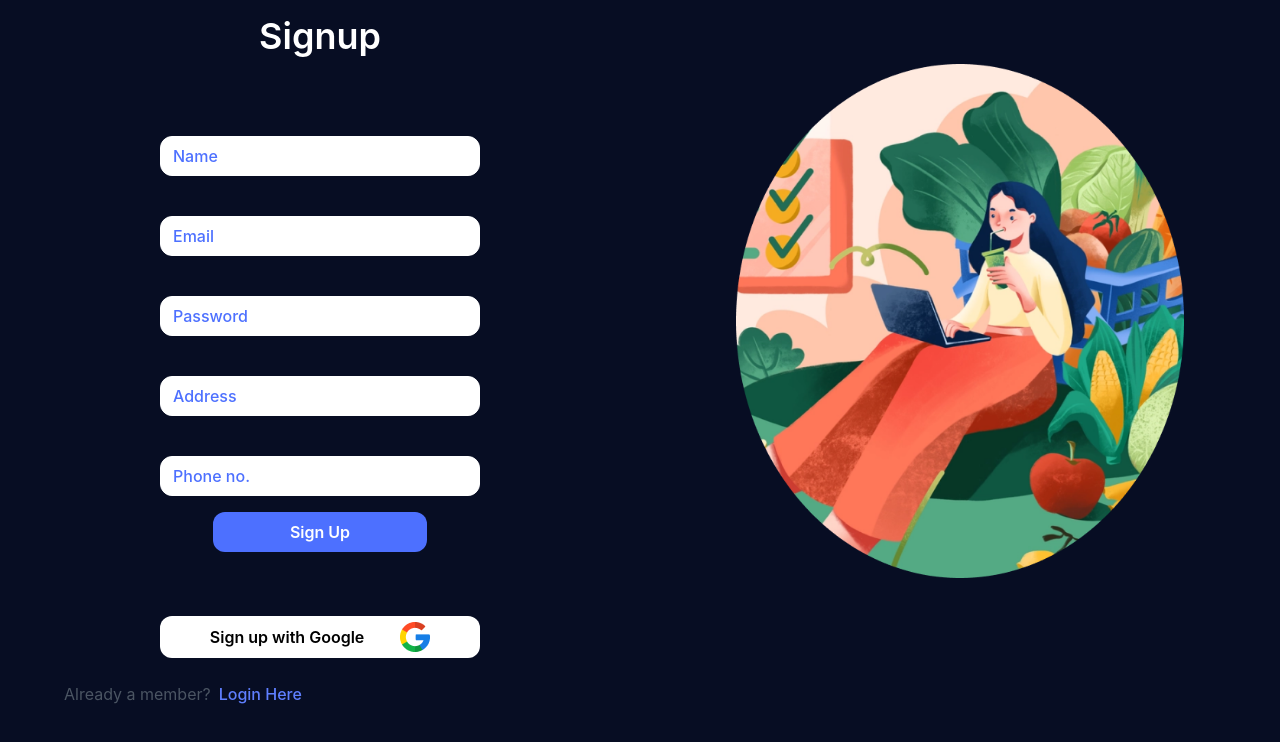
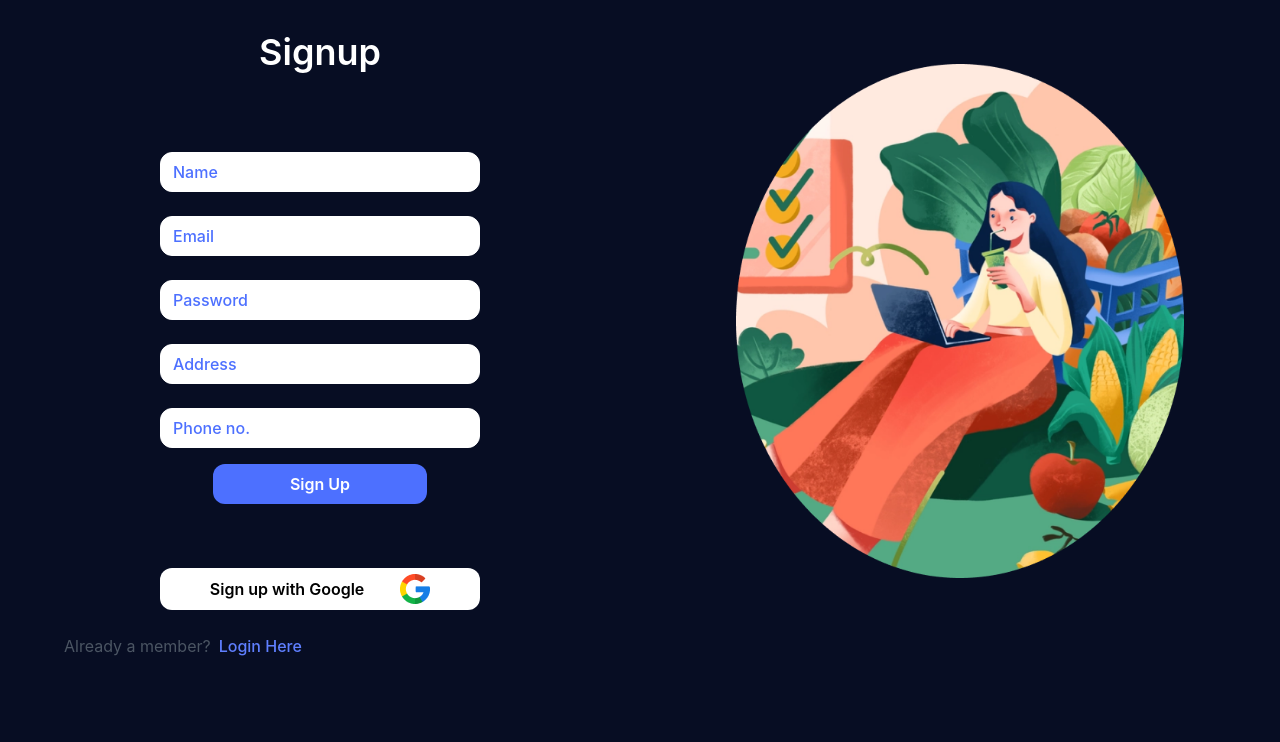
Before and after one commit to dhankarsimran/DukaanDaar, a React (Create React App) app in the folder client/: page /signup in a window 1280 px wide. Shown: the top 742 px of the page. Built offline with nearby package versions, Linux system fonts and the light colour scheme.

Commit message:
signup route backend added

```diff
--- a/client/package.json
+++ b/client/package.json
@@ -7,11 +7,15 @@
     "@testing-library/jest-dom": "^5.16.5",
     "@testing-library/react": "^13.4.0",
     "@testing-library/user-event": "^13.5.0",
+    "axios": "^1.3.4",
     "react": "^18.2.0",
     "react-dom": "^18.2.0",
+    "react-helmet": "^6.1.0",
+    "react-hot-toast": "^2.4.0",
     "react-icons": "^4.8.0",
     "react-router-dom": "^6.9.0",
     "react-scripts": "5.0.1",
+    "react-toastify": "^9.1.2",
     "web-vitals": "^2.1.4"
   },
   "scripts": {
--- a/client/src/App.js
+++ b/client/src/App.js
@@ -8,6 +8,7 @@ import ForgotPassword from "./components/ForgotPassword/ForgotPassword";
 import ProfilePage from "./components/ProfilePage/ProfilePage";
 import Loader from "./components/Loader/Loader";
 import { IntroPage } from "./components/IntroPage/IntroPage";
+
 function App() {
   const [loading, setLoading] = useState(true);
   const [userIn, setUserIn] = useState(false);
--- a/client/src/components/HomePage/HomePage.jsx
+++ b/client/src/components/HomePage/HomePage.jsx
@@ -2,14 +2,9 @@ import React,{useState} from 'react'
 import LoginPage from '../LoginPage/LoginPage';
 
 const HomePage = () => {
-  const[userIn,setUserIn]=useState(false);
   return (
     <>
-    {userIn ?(
     <div className='text-[#fff]'>HomePage</div>
-      ):(
-      <LoginPage/>
-      )}
     </>
   )
 }
--- a/client/src/components/SignupPage/SignupPage.jsx
+++ b/client/src/components/SignupPage/SignupPage.jsx
@@ -1,33 +1,71 @@
-import React from 'react'
+import React,{useState} from 'react'
 import "./SignUpPage.css"
+import toast, { Toaster } from 'react-hot-toast';
+import axios from 'axios';
+import { useNavigate } from 'react-router-dom';
 const SignupPage = () => {
+const navigate = useNavigate();
+const[name,setName]=useState('');
+const[email,setEmail]=useState('');
+const[password,setPassword]=useState('');
+const[address,setAddress]=useState('');
+const[phone,setPhone]=useState('');
+
+const handleSubmit = async (e)=>{
+    e.preventDefault();
+    try {
+        const res = await axios.post('/api/v1/auth/signup',{name,email,password,address,phone});
+        if(res && res.data.success){
+            toast.success(res.data.message);
+            navigate('/login');
+        } else {
+            toast.error(res.data.message);
+        }
+    } catch (error) {
+     console.log(error);
+     toast.error("Something went wrong");
+    }
+}
   return (
     <div className='container1 w-screen'>
         <div className="signupBox flex sm:flex ">
             <div className="signupLeft ">
-                <div className='signupLeftTitle text-center text-[#ffffff] font-semibold mt-4'>
+                <div className='signupLeftTitle text-center text-[#ffffff] font-semibold mt-8'>
                     <p className='text-4xl signupText'>Signup</p>
                 </div>
-                <div className="inputDetails sm:mt-20 text-center">
+                <form onSubmit={handleSubmit}>
+                <div className="inputDetails sm:mt-20 text-center" >
                         <input className="flex h-10 mt-4 w-6/12 m-auto border rounded-xl border-[#ffffff] bg-[#ffffff] py-2 px-3 text-md font-medium placeholder:text-[#4d70ff] focus:ring-1 focus:ring-gray-400 focus:ring-offset-1"
                             type="name"
-                            placeholder="Name"></input>
-                      {/* <input className="flex h-10 mt-4 w-6/12 m-auto border rounded-xl border-[#ffffff] bg-[#ffffff] py-2 px-3 text-md font-medium placeholder:text-[#4d70ff] focus:ring-1 focus:ring-gray-400 focus:ring-offset-1"
+                            placeholder="Name"
+                            value={name}
+                            onChange={(e)=>setName(e.target.value)}
+                            required/>
+                      <input className="flex h-10 mt-6 w-6/12 m-auto border rounded-xl border-[#ffffff] bg-[#ffffff] py-2 px-3 text-md font-medium placeholder:text-[#4d70ff] focus:ring-1 focus:ring-gray-400 focus:ring-offset-1 disabled:opacity-50"
                             type="email"
-                            placeholder="Email"></input> */}
-                      <input className="flex h-10 mt-10 w-6/12 m-auto border rounded-xl border-[#ffffff] bg-[#ffffff] py-2 px-3 text-md font-medium placeholder:text-[#4d70ff] focus:ring-1 focus:ring-gray-400 focus:ring-offset-1 disabled:opacity-50"
-                            type="email"
-                            placeholder="Email"></input>
-                        <input className="flex h-10 mt-10 w-6/12 m-auto border rounded-xl border-[#ffffff] bg-[#ffffff] py-2 px-3 text-md font-medium placeholder:text-[#4d70ff] focus:ring-1 focus:ring-gray-400 focus:ring-offset-1 disabled:opacity-50"
+                            placeholder="Email"
+                            value={email}
+                            onChange={(e)=>setEmail(e.target.value)}
+                            required/>
+                        <input className="flex h-10 mt-6 w-6/12 m-auto border rounded-xl border-[#ffffff] bg-[#ffffff] py-2 px-3 text-md font-medium placeholder:text-[#4d70ff] focus:ring-1 focus:ring-gray-400 focus:ring-offset-1 disabled:opacity-50"
                             type="password"
-                            placeholder="Password"></input>
-                      <input className="flex h-10 mt-10 w-6/12 m-auto border rounded-xl border-[#ffffff] bg-[#ffffff] py-2 px-3 text-md font-medium placeholder:text-[#4d70ff] focus:ring-1 focus:ring-gray-400 focus:ring-offset-1 disabled:opacity-50"
+                            placeholder="Password"
+                            value={password}
+                            onChange={(e)=>setPassword(e.target.value)}
+                            required/>
+                      <input className="flex h-10 mt-6 w-6/12 m-auto border rounded-xl border-[#ffffff] bg-[#ffffff] py-2 px-3 text-md font-medium placeholder:text-[#4d70ff] focus:ring-1 focus:ring-gray-400 focus:ring-offset-1 disabled:opacity-50"
                             type="text"
-                            placeholder="Address"></input>
-                      <input className="flex h-10 mt-10 w-6/12 m-auto border rounded-xl border-[#ffffff] bg-[#ffffff] py-2 px-3 text-md font-medium placeholder:text-[#4d70ff] focus:ring-1 focus:ring-gray-400 focus:ring-offset-1 disabled:opacity-50"
-                            type="number"
-                            placeholder="Phone no."></input>
-                        <button className=" signupBt mt-4 rounded-xl bg-[#4d70ff] px-5 w-4/12 py-1.5 text-base font-semibold leading-7 text-white hover:bg-[#6581f2] ">
+                            placeholder="Address"
+                            value={address}
+                            onChange={(e)=>setAddress(e.target.value)}
+                            required/>
+                      <input className="flex h-10 mt-6 w-6/12 m-auto border rounded-xl border-[#ffffff] bg-[#ffffff] py-2 px-3 text-md font-medium placeholder:text-[#4d70ff] focus:ring-1 focus:ring-gray-400 focus:ring-offset-1 disabled:opacity-50"
+                            type="text"
+                            placeholder="Phone no."
+                            value={phone}
+                            onChange={(e)=>setPhone(e.target.value)}
+                            required/>
+                        <button className=" signupBt mt-4 rounded-xl bg-[#4d70ff] px-5 w-4/12 py-1.5 text-base font-semibold leading-7 text-white hover:bg-[#6581f2] " type="submit">
                             Sign Up
                             </button>
                 <div className='SignInGoogle'>
@@ -37,18 +75,20 @@ const SignupPage = () => {
                     </button>
                 </div>
                 <div className="newMember text-center sm:text-left w-[80%]  mt-4 m-auto flex">
-                <p class="mt-2 text-base text-gray-600 dark:text-gray-300"> Already a member?</p>
-                    <a href="/login"  class="font-medium text-[#5f7fff] transition-all duration-200 hover:underline mt-2 px-2">Login Here
+                <p className="mt-2 text-base text-gray-600 dark:text-gray-300"> Already a member?</p>
+                    <a href="/login"  className="font-medium text-[#5f7fff] transition-all duration-200 hover:underline mt-2 px-2">Login Here
                     </a>
                 </div>
             </div>
-
+            </form>
             </div>
             <div className="signupRight">
                 <img src="./loginPic.png" alt="signupImage" className='signupImage w-[50%] sm:w-[70%] m-auto mt-16 ' />
             </div>
         </div>
+        <Toaster />
     </div>
+
   )
 }
 
```
Also changed, not shown: 1 other file (tests, documents, lock files or other folders).
